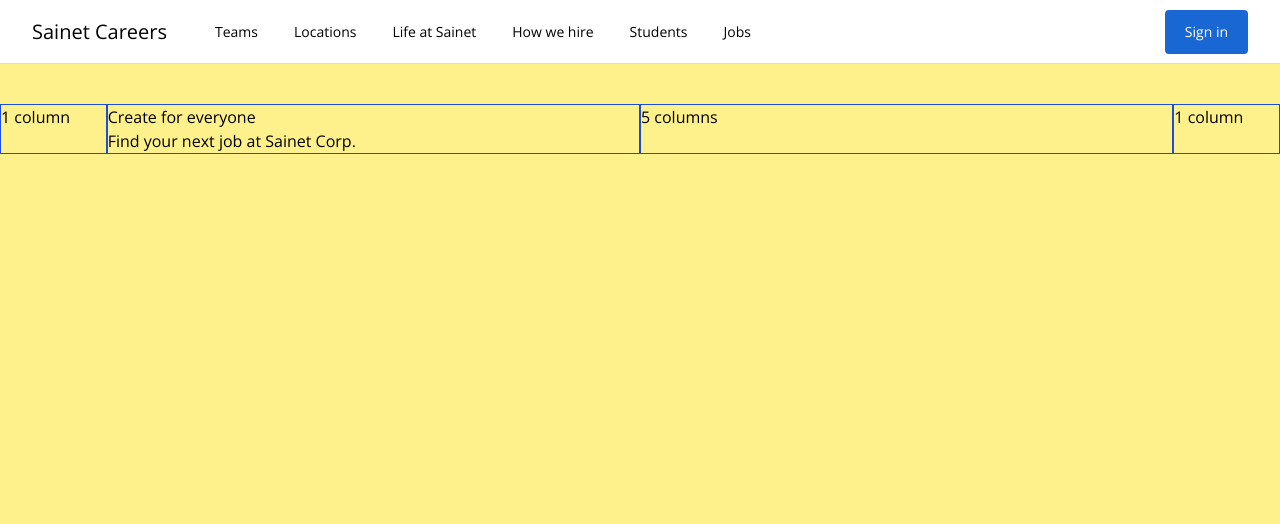
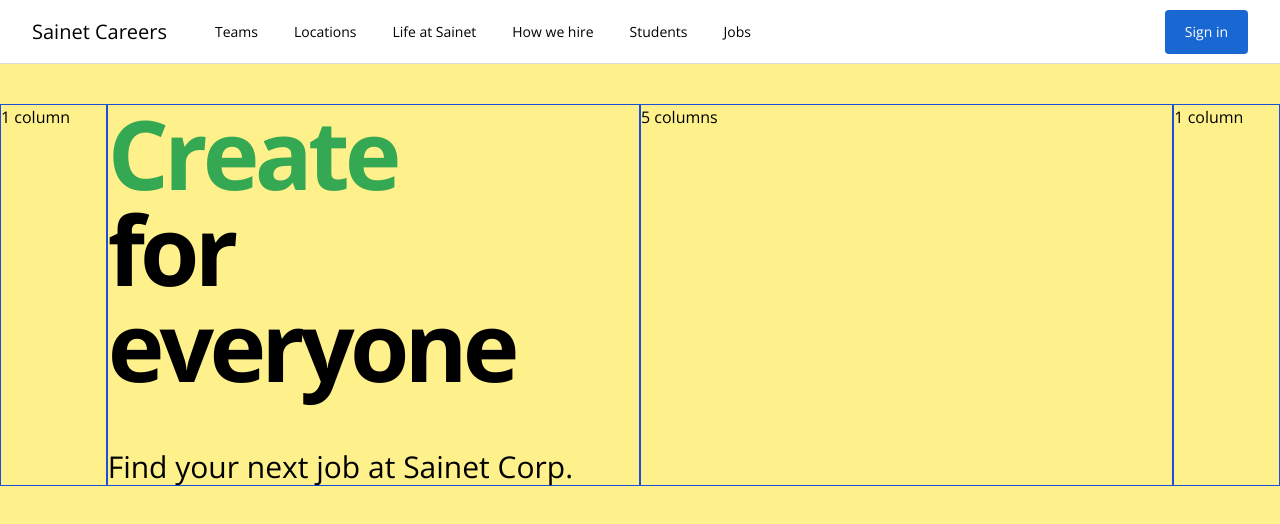
Before and after one commit to sinetmd/sainet-careers-vue, a Vue app: page / in a window 1280 px wide. Shown: the top 524 px of the page. Built offline with nearby package versions, Linux system fonts and the light colour scheme.

Commit message:
added headline component

```diff
--- a/src/components/Headline.vue
+++ b/src/components/Headline.vue
@@ -1,11 +1,20 @@
 <template>
   <section>
-    <h1>{{ action }} for everyone</h1>
-    <h2>Find your next job at Sainet Corp.</h2>
+    <h1
+      class="font-bold tracking-tighter text-8xl mb-14"
+      data-test="action-phrase"
+    >
+      <span :class="actionClasses">{{ action }}</span>
+      <br />
+      for everyone
+    </h1>
+    <h2 class="text-3xl font-light">Find your next job at Sainet Corp.</h2>
   </section>
 </template>
 
 <script>
+import nextElementInList from "@/utils/nextElementsInList";
+
 export default {
   name: "Headline",
   data() {
@@ -13,6 +22,17 @@
       action: "Build",
       interval: null,
     };
+  },
+  computed: {
+    actionClasses() {
+      return {
+        // build: this.action === "Build",
+        // create: this.action === "Create",
+        // design: this.action === "Design",
+        // code: this.action === "Code",
+        [this.action.toLowerCase()]: true, // similar with what we have up
+      };
+    },
   },
   created() {
     this.changeTitle();
@@ -25,12 +45,27 @@
     changeTitle() {
       this.interval = setInterval(() => {
         const actions = ["Build", "Create", "Design", "Code"];
-        const currentActionIndex = actions.indexOf(this.action); // 0 starts from build when it's finished
-        const nextActionIndex = (currentActionIndex + 1) % 4; // give the index without getting out of the confines of the array
-        const nextAction = actions[nextActionIndex];
-        this.action = nextAction;
+        this.action = nextElementInList(actions, this.action);
       }, 3000);
     },
   },
 };
 </script>
+
+<style>
+.build {
+  color: #1a73e8;
+}
+
+.create {
+  color: #34a853;
+}
+
+.design {
+  color: #f9ab00;
+}
+
+.code {
+  color: #d93025;
+}
+</style>
--- /dev/null
+++ b/src/utils/nextElementsInList.js
@@ -0,0 +1,8 @@
+const nextElementInList = (list, value) => {
+  const currentValueIndex = list.indexOf(value); // 0 starts from build when it's finished
+  const nextValueIndex = (currentValueIndex + 1) % list.length; // give the index without getting out of the confines of the array
+  const nextValue = list[nextValueIndex];
+  return nextValue;
+};
+
+export default nextElementInList;
```
Also changed, not shown: 2 other files (tests, documents, lock files or other folders).
